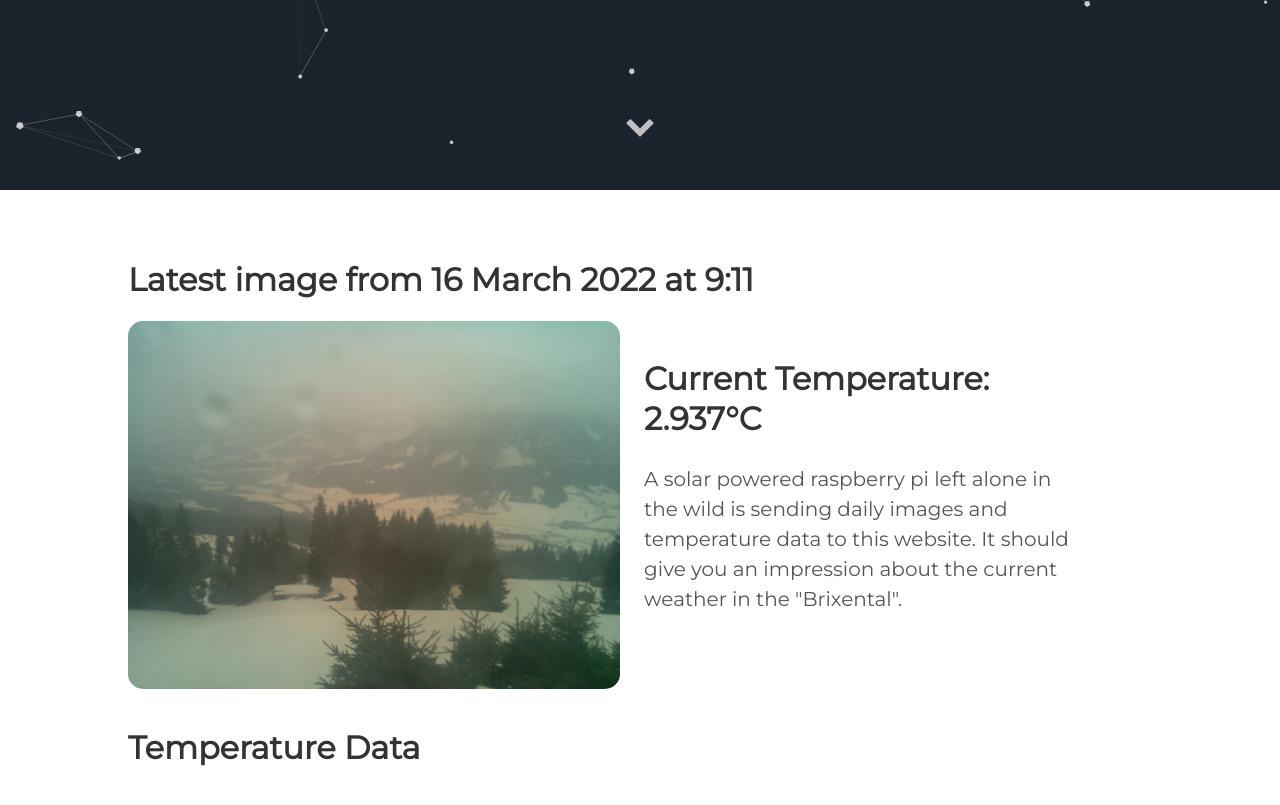
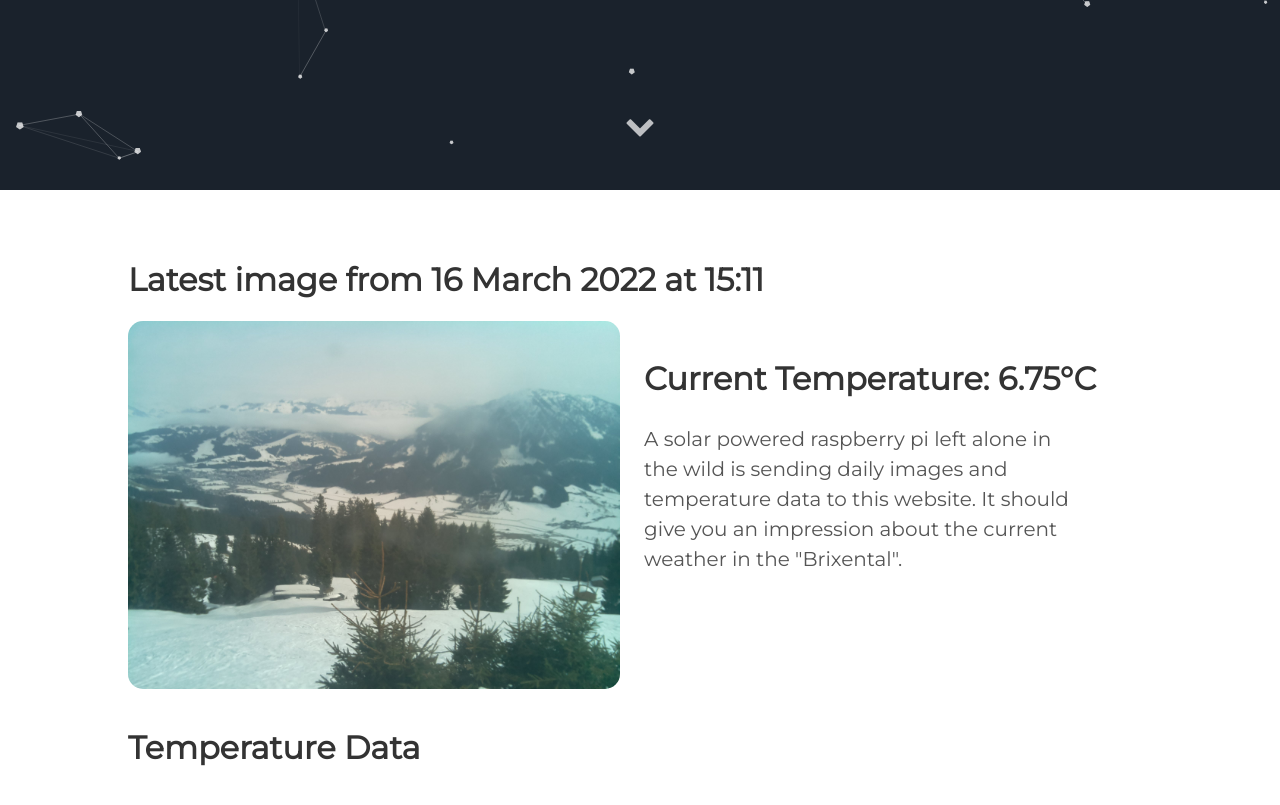
Before and after one commit to vektorious/vektorious.github.io, a Jekyll site: the page built from resources/huette.md, in a window 1280 px wide and 900 px high, scrolled down 710 px. Shown: the top 805 px of the window. Built offline with Jekyll 4.4.1, drawn with Linux system fonts in a browser that asks for light colours.

Commit message:
I'm a bot beep boop

```diff
--- a/resources/huette.md
+++ b/resources/huette.md
@@ -6,13 +6,13 @@
 description: 'Live image from the Austrian alps'
 twitter_text: ' '
 ---
-## Latest image from 16 March 2022 at  9:11
+## Latest image from 16 March 2022 at 15:11
 <div class="huette">
   <div class="huette-image">
     <img src="{{ "/assets/img/huette.jpg" | prepend: site.baseurl }}">
   </div>
   <div class="huette-text">
-        <h2>Current Temperature: 2.937°C</h2>
+        <h2>Current Temperature: 6.75°C</h2>
         <p>A solar powered raspberry pi left alone in the wild is sending daily images and temperature data to this website. It should give you an impression about the current weather in the "Brixental".</p>
 
   </div>
```
Also changed, not shown: rpi-script/2022-03-16_150952.txt (renamed from rpi-script/2022-03-16_090952.txt, +5 -5 lines), rpi-script/huette.md (+2 -2 lines), assets/img/huette.jpg, assets/img/temp_plot.png, rpi-script/temp_plot.png, 1 other file.
